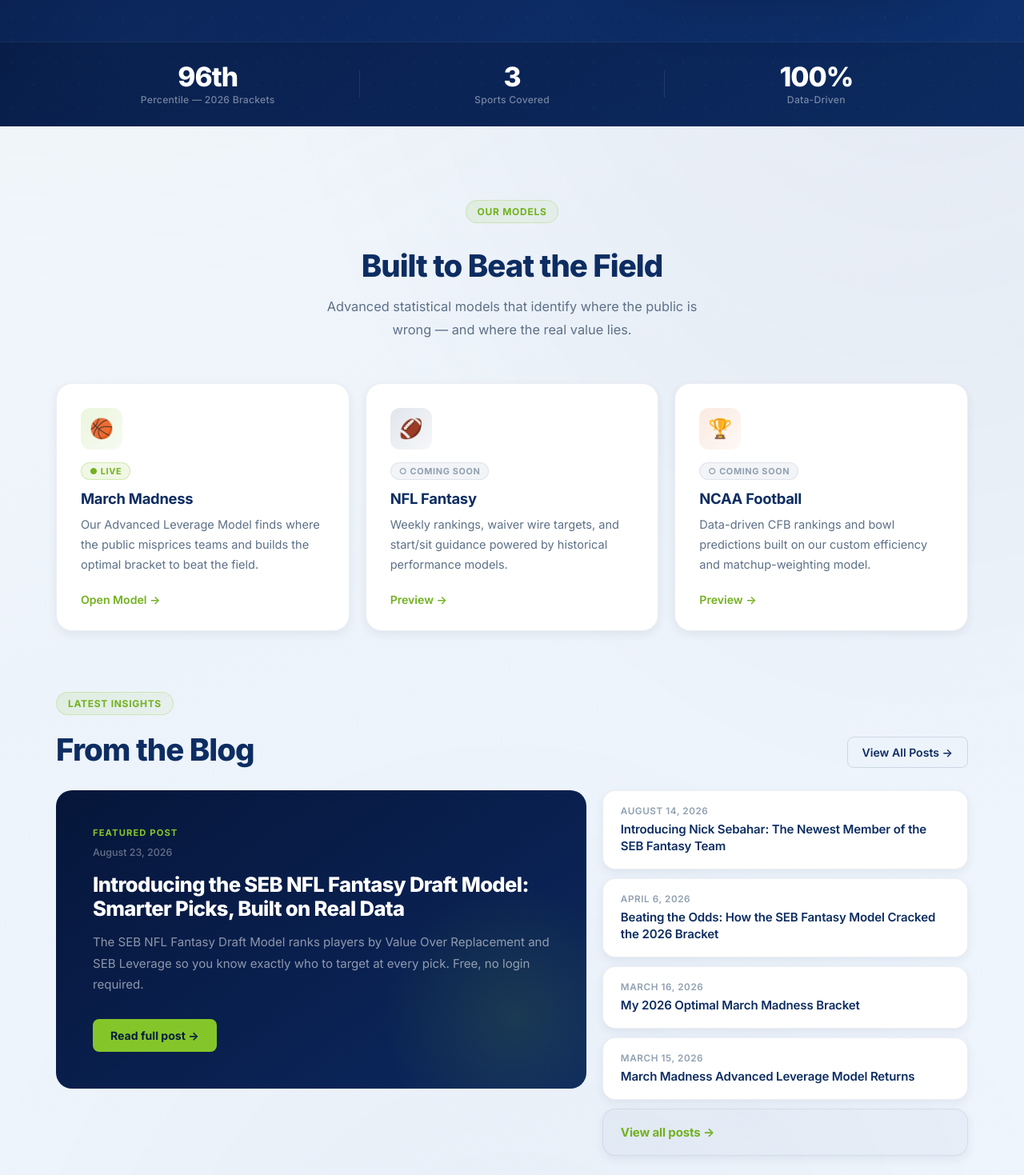
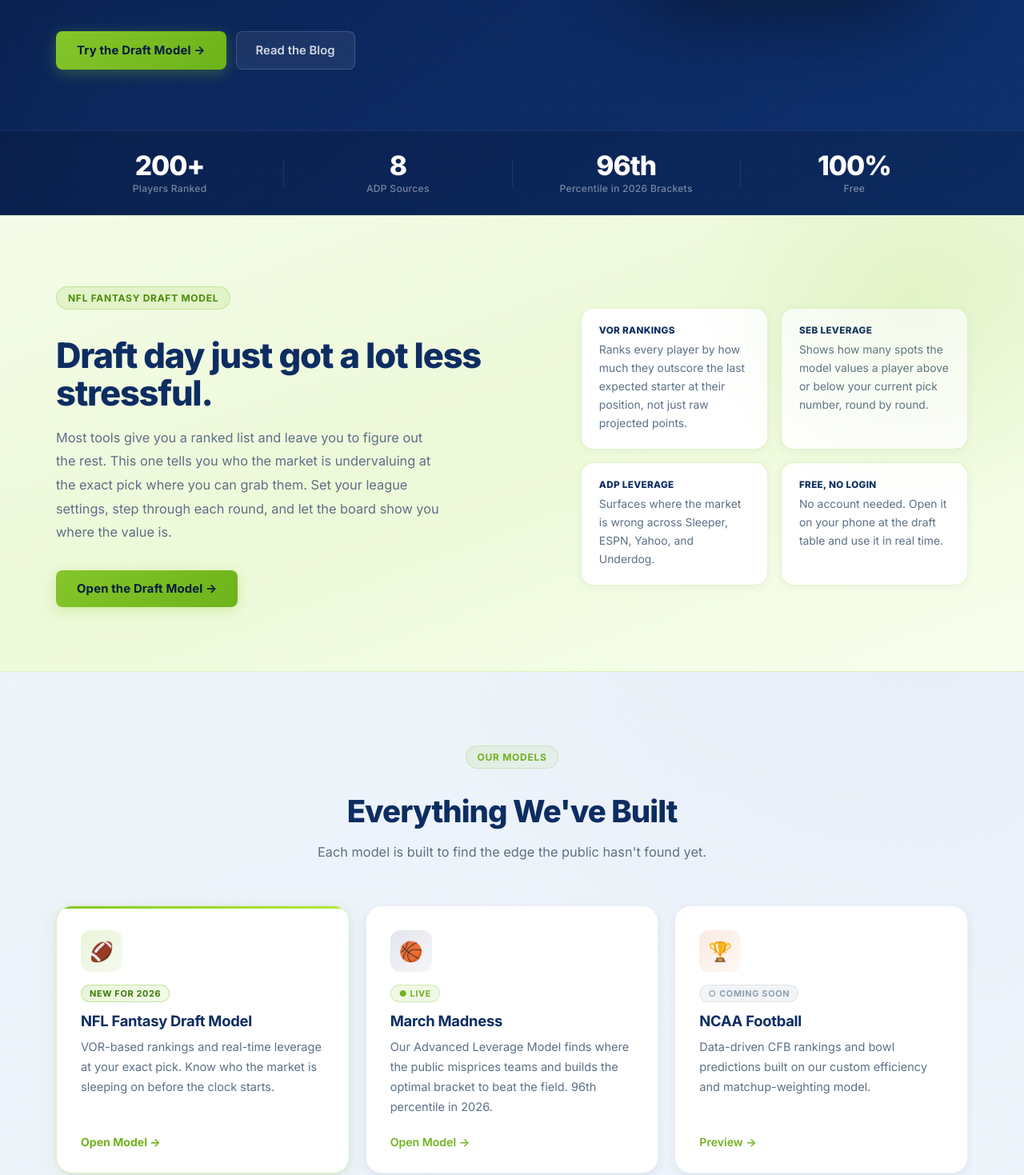
Before and after one commit to jsebahar1/seb-fantasy, a React (Vite) app: page / in a window 1280 px wide. Shown: the part 644-2113 px from the top of the page at 80% size. Built offline with nearby package versions, Linux system fonts and the light colour scheme.

Commit message:
home page

```diff
--- a/src/Pages/Home.css
+++ b/src/Pages/Home.css
@@ -232,6 +232,95 @@
 }
 
 /* ============================================================
+   NFL SPOTLIGHT SECTION
+   ============================================================ */
+.h-nfl-spot {
+  padding: 88px 0 80px;
+  background: linear-gradient(160deg, #f4fce8 0%, #edf9d8 50%, #f8ffee 100%);
+  border-top: 1px solid rgba(132, 198, 42, 0.18);
+  border-bottom: 1px solid rgba(132, 198, 42, 0.18);
+  position: relative;
+  overflow: hidden;
+}
+
+.h-nfl-spot::before {
+  content: '';
+  position: absolute;
+  top: -200px;
+  right: -160px;
+  width: 600px;
+  height: 600px;
+  background: radial-gradient(circle, rgba(132, 198, 42, 0.10) 0%, transparent 65%);
+  pointer-events: none;
+}
+
+.h-nfl-grid {
+  display: grid;
+  grid-template-columns: 1.1fr 0.9fr;
+  gap: 64px;
+  align-items: center;
+}
+
+.h-nfl-eyebrow {
+  background: rgba(132, 198, 42, 0.14) !important;
+  border-color: rgba(125, 200, 32, 0.32) !important;
+  color: #4a8c08 !important;
+}
+
+.h-nfl-title {
+  font-size: clamp(1.9rem, 3.4vw, 2.8rem);
+  font-weight: 800;
+  color: var(--navy);
+  letter-spacing: -0.028em;
+  line-height: 1.08;
+  margin: 14px 0 18px;
+}
+
+.h-nfl-sub {
+  color: var(--text-soft);
+  font-size: 1.02rem;
+  line-height: 1.82;
+  margin: 0 0 32px;
+  max-width: 480px;
+}
+
+.h-nfl-copy .h-btn-primary {
+  box-shadow: 0 4px 18px rgba(132, 198, 42, 0.28);
+}
+
+.h-nfl-feats {
+  display: grid;
+  grid-template-columns: 1fr 1fr;
+  gap: 16px;
+}
+
+.h-nfl-feat {
+  background: white;
+  border: 1px solid rgba(132, 198, 42, 0.22);
+  border-radius: var(--radius-lg);
+  padding: 20px 22px;
+  box-shadow: 0 2px 12px rgba(13, 45, 98, 0.05);
+}
+
+.h-nfl-feat-label {
+  font-size: 0.82rem;
+  font-weight: 800;
+  color: var(--navy);
+  letter-spacing: -0.005em;
+  margin: 0 0 6px;
+  text-transform: uppercase;
+  letter-spacing: 0.03em;
+  font-size: 0.73rem;
+}
+
+.h-nfl-feat-desc {
+  font-size: 0.87rem;
+  color: var(--text-soft);
+  line-height: 1.65;
+  margin: 0;
+}
+
+/* ============================================================
    TOOLS SECTION  (light)
    ============================================================ */
 .h-tools {
@@ -334,10 +423,47 @@
   border: 1px solid rgba(132, 198, 42, 0.28);
 }
 
+.h-tool-badge--new {
+  background: linear-gradient(135deg, rgba(132, 198, 42, 0.18) 0%, rgba(125, 200, 32, 0.10) 100%);
+  color: #3d7a04;
+  border: 1px solid rgba(132, 198, 42, 0.36);
+}
+
 .h-tool-badge--soon {
   background: rgba(13, 45, 98, 0.05);
   color: var(--text-muted);
   border: 1px solid var(--border-soft);
+}
+
+/* Featured tool card (NFL) */
+.h-tool-card--featured {
+  border-color: rgba(132, 198, 42, 0.30);
+  box-shadow: 0 6px 28px rgba(132, 198, 42, 0.10), 0 2px 8px rgba(13, 45, 98, 0.06);
+}
+
+.h-tool-card--featured::before {
+  content: '';
+  position: absolute;
+  top: 0;
+  left: 0;
+  right: 0;
+  height: 3px;
+  background: linear-gradient(90deg, #84c62a 0%, #b6e840 100%);
+  border-radius: var(--radius-xl) var(--radius-xl) 0 0;
+  opacity: 1;
+}
+
+.h-tool-card--featured::after {
+  background: linear-gradient(90deg, #84c62a 0%, #b6e840 100%);
+}
+
+.h-tool-card--featured .h-tool-name {
+  color: var(--navy);
+}
+
+.h-tool-card--featured .h-tool-cta {
+  color: var(--green-dark);
+  font-weight: 700;
 }
 
 .h-tool-name {
@@ -577,6 +703,23 @@
    RESPONSIVE
    ============================================================ */
 @media (max-width: 900px) {
+  .h-nfl-grid {
+    grid-template-columns: 1fr;
+    gap: 40px;
+  }
+
+  .h-nfl-spot {
+    padding: 64px 0 56px;
+  }
+
+  .h-nfl-title {
+    font-size: clamp(1.7rem, 6vw, 2.2rem);
+  }
+
+  .h-nfl-feats {
+    grid-template-columns: 1fr 1fr;
+  }
+
   .h-hero-grid {
     grid-template-columns: 1fr;
     padding: 68px 0 52px;
@@ -638,3 +781,9 @@
     padding: 0 0 72px;
   }
 }
+
+@media (max-width: 540px) {
+  .h-nfl-feats {
+    grid-template-columns: 1fr;
+  }
+}
--- a/src/Pages/Home.jsx
+++ b/src/Pages/Home.jsx
@@ -3,28 +3,53 @@ import { blogPosts } from '../data/blogPosts';
 import SEO from '../components/SEO';
 import './Home.css';
 
+const NFL_FEATURES = [
+  {
+    label: 'VOR Rankings',
+    desc: 'Ranks every player by how much they outscore the last expected starter at their position, not just raw projected points.',
+  },
+  {
+    label: 'SEB Leverage',
+    desc: 'Shows how many spots the model values a player above or below your current pick number, round by round.',
+  },
+  {
+    label: 'ADP Leverage',
+    desc: 'Surfaces where the market is wrong across Sleeper, ESPN, Yahoo, and Underdog.',
+  },
+  {
+    label: 'Free, No Login',
+    desc: 'No account needed. Open it on your phone at the draft table and use it in real time.',
+  },
+];
+
 const TOOLS = [
+  {
+    path: '/nfl-fantasy',
+    icon: '🏈',
+    iconBg: 'linear-gradient(135deg, rgba(132,198,42,0.18) 0%, rgba(114,177,31,0.07) 100%)',
+    live: true,
+    badgeLabel: 'New for 2026',
+    badgeType: 'new',
+    name: 'NFL Fantasy Draft Model',
+    desc: 'VOR-based rankings and real-time leverage at your exact pick. Know who the market is sleeping on before the clock starts.',
+  },
   {
     path: '/march-madness',
     icon: '🏀',
-    iconBg: 'linear-gradient(135deg, rgba(132,198,42,0.16) 0%, rgba(114,177,31,0.06) 100%)',
+    iconBg: 'linear-gradient(135deg, rgba(13,45,98,0.12) 0%, rgba(13,45,98,0.04) 100%)',
     live: true,
+    badgeLabel: '● Live',
+    badgeType: 'live',
     name: 'March Madness',
-    desc: 'Our Advanced Leverage Model finds where the public misprices teams and builds the optimal bracket to beat the field.',
-  },
-  {
-    path: '/nfl-fantasy',
-    icon: '🏈',
-    iconBg: 'linear-gradient(135deg, rgba(13,45,98,0.12) 0%, rgba(13,45,98,0.04) 100%)',
-    live: false,
-    name: 'NFL Fantasy',
-    desc: 'Weekly rankings, waiver wire targets, and start/sit guidance powered by historical performance models.',
+    desc: 'Our Advanced Leverage Model finds where the public misprices teams and builds the optimal bracket to beat the field. 96th percentile in 2026.',
   },
   {
     path: '/ncaa-football',
     icon: '🏆',
     iconBg: 'linear-gradient(135deg, rgba(220,85,10,0.12) 0%, rgba(220,85,10,0.04) 100%)',
     live: false,
+    badgeLabel: '○ Coming Soon',
+    badgeType: 'soon',
     name: 'NCAA Football',
     desc: 'Data-driven CFB rankings and bowl predictions built on our custom efficiency and matchup-weighting model.',
   },
@@ -38,8 +63,8 @@ export default function Home() {
     <main className="home">
       <SEO
         path="/"
-        description="Free tools to win your March Madness bracket pool and NFL fantasy football league. Beat the public with data-driven picks, ADP leverage rankings, and bracket strategy built on real analytics."
-        keywords={['march madness bracket strategy', 'nfl fantasy football rankings', 'fantasy sports analytics tools', 'how to win march madness pool', 'fantasy football draft help', 'sports analytics', 'beat your bracket pool']}
+        description="Free tools to win your NFL fantasy football draft and March Madness bracket pool. VOR-based draft rankings, SEB Leverage, real-time ADP data from four platforms. No login required."
+        keywords={['nfl fantasy draft tool 2026', 'fantasy football draft rankings', 'value over replacement fantasy football', 'fantasy football ADP strategy', 'march madness bracket strategy', 'sports analytics tools', 'how to win fantasy football draft']}
       />
 
       {/* ── HERO ───────────────────────────────────────────────── */}
@@ -50,18 +75,19 @@ export default function Home() {
           <div className="h-hero-grid">
 
             <div className="h-hero-copy">
-              <span className="eyebrow">Data-Driven Sports Analytics</span>
+              <span className="eyebrow">2026 Draft Season Is Here</span>
               <h1 className="h-hero-title">
-                Win More.<br />
-                <span className="h-hero-green">Play Smarter.</span>
+                Know Who to<br />
+                <span className="h-hero-green">Target. And When.</span>
               </h1>
               <p className="h-hero-sub">
-                Advanced analytics for March Madness, NFL Fantasy, and College
-                Football. Built to give you the edge the public doesn't have.
+                The SEB Draft Model ranks every player by Value Over Replacement,
+                tracks your leverage at each pick in real time, and surfaces
+                exactly who the market is sleeping on. Free. No login.
               </p>
               <div className="h-hero-btns">
-                <Link to="/march-madness" className="h-btn-primary">
-                  Explore March Madness
+                <Link to="/nfl-fantasy" className="h-btn-primary">
+                  Try the Draft Model →
                 </Link>
                 <Link to="/blog" className="h-btn-ghost">
                   Read the Blog
@@ -83,20 +109,57 @@ export default function Home() {
           <div className="container">
             <div className="h-stats">
               <div className="h-stat">
-                <strong>96th</strong>
-                <span>Percentile — 2026 Brackets</span>
+                <strong>200+</strong>
+                <span>Players Ranked</span>
               </div>
               <div className="h-stat-sep" aria-hidden="true" />
               <div className="h-stat">
-                <strong>3</strong>
-                <span>Sports Covered</span>
+                <strong>8</strong>
+                <span>ADP Sources</span>
+              </div>
+              <div className="h-stat-sep" aria-hidden="true" />
+              <div className="h-stat">
+                <strong>96th</strong>
+                <span>Percentile in 2026 Brackets</span>
               </div>
               <div className="h-stat-sep" aria-hidden="true" />
               <div className="h-stat">
                 <strong>100%</strong>
-                <span>Data-Driven</span>
+                <span>Free</span>
               </div>
             </div>
+          </div>
+        </div>
+      </section>
+
+      {/* ── NFL SPOTLIGHT ───────────────────────────────────────── */}
+      <section className="h-nfl-spot">
+        <div className="container">
+          <div className="h-nfl-grid">
+
+            <div className="h-nfl-copy">
+              <span className="eyebrow h-nfl-eyebrow">NFL Fantasy Draft Model</span>
+              <h2 className="h-nfl-title">Draft day just got a lot less stressful.</h2>
+              <p className="h-nfl-sub">
+                Most tools give you a ranked list and leave you to figure out the
+                rest. This one tells you who the market is undervaluing at the
+                exact pick where you can grab them. Set your league settings, step
+                through each round, and let the board show you where the value is.
+              </p>
+              <Link to="/nfl-fantasy" className="h-btn-primary">
+                Open the Draft Model →
+              </Link>
+            </div>
+
+            <div className="h-nfl-feats">
+              {NFL_FEATURES.map((f) => (
+                <div key={f.label} className="h-nfl-feat">
+                  <p className="h-nfl-feat-label">{f.label}</p>
+                  <p className="h-nfl-feat-desc">{f.desc}</p>
+                </div>
+              ))}
+            </div>
+
           </div>
         </div>
       </section>
@@ -106,16 +169,19 @@ export default function Home() {
         <div className="container">
           <div className="h-section-head">
             <p className="eyebrow">Our Models</p>
-            <h2 className="h-section-title">Built to Beat the Field</h2>
+            <h2 className="h-section-title">Everything We've Built</h2>
             <p className="h-section-sub">
-              Advanced statistical models that identify where the public is wrong
-              — and where the real value lies.
+              Each model is built to find the edge the public hasn't found yet.
             </p>
           </div>
 
           <div className="h-tools-grid">
             {TOOLS.map((tool) => (
-              <Link key={tool.path} to={tool.path} className="h-tool-card">
+              <Link
+                key={tool.path}
+                to={tool.path}
+                className={`h-tool-card${tool.badgeType === 'new' ? ' h-tool-card--featured' : ''}`}
+              >
                 <div
                   className="h-tool-icon"
                   style={{ background: tool.iconBg }}
@@ -123,8 +189,8 @@ export default function Home() {
                 >
                   {tool.icon}
                 </div>
-                <span className={`h-tool-badge h-tool-badge--${tool.live ? 'live' : 'soon'}`}>
-                  {tool.live ? '● Live' : '○ Coming Soon'}
+                <span className={`h-tool-badge h-tool-badge--${tool.badgeType}`}>
+                  {tool.badgeLabel}
                 </span>
                 <h3 className="h-tool-name">{tool.name}</h3>
                 <p className="h-tool-desc">{tool.desc}</p>
@@ -151,11 +217,11 @@ export default function Home() {
           <div className="h-blog-grid">
             {/* Featured post */}
             <Link to={`/blog/${latestPost.slug}`} className="h-featured">
-              <p className="h-featured-label">Featured Post</p>
+              <p className="h-featured-label">Latest Post</p>
               <p className="h-featured-date">{latestPost.date}</p>
               <h3 className="h-featured-title">{latestPost.title}</h3>
               <p className="h-featured-excerpt">
-                {latestPost.metaDescription || latestPost.excerpt}
+                {latestPost.excerpt}
               </p>
               <span className="h-featured-cta">Read full post →</span>
             </Link>
```
